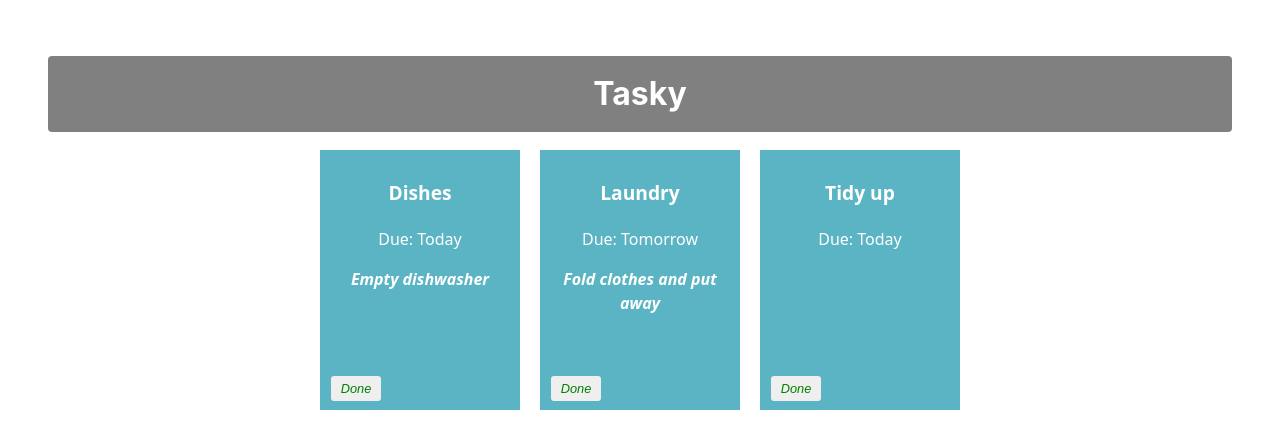
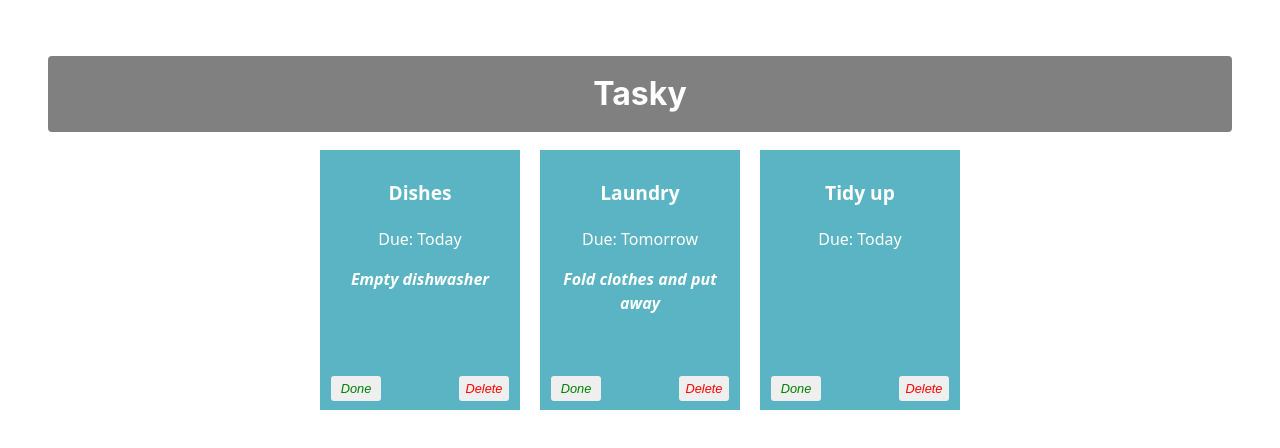
Before and after one commit to amycomynshaugh03/react-basics-labs, a React (Vite) app in the folder tasky/: page / in a window 1280 px wide. Shown: the top 448 px of the page. Built offline with nearby package versions, Linux system fonts and the light colour scheme.

Commit message:
Delete a task

```diff
--- a/tasky/src/App.css
+++ b/tasky/src/App.css
@@ -64,3 +64,10 @@
   left: 5px;
   color: green;
 }
+
+.deleteButton {
+  position: absolute;
+  bottom: 5px;
+  right: 5px;
+  color: red;
+}
--- a/tasky/src/App.jsx
+++ b/tasky/src/App.jsx
@@ -20,6 +20,13 @@
     console.log(`${taskIndex} ${tasks[taskIndex].done}`);
   }
 
+    const deleteHandler = (taskIndex) => {
+    const tasks = [...taskState.tasks];
+    tasks.splice(taskIndex, 1);
+    setTaskState({tasks});
+  }
+
+
 
    return (
     <div className="container">
@@ -33,6 +40,8 @@
       key={task.id}
       done={task.done}
       markDone={() => doneHandler(index)}
+      deleteTask = {() => deleteHandler(index)}
+
     />
   ))}
 
--- a/tasky/src/components/Task.jsx
+++ b/tasky/src/components/Task.jsx
@@ -10,6 +10,8 @@
             <p className= "priority">{props.priority}</p>
 
              <button onClick={props.markDone} className='doneButton'>Done</button>
+            <button className='deleteButton' onClick={props.deleteTask}>Delete</button>
+
         </div>
 
 
```
